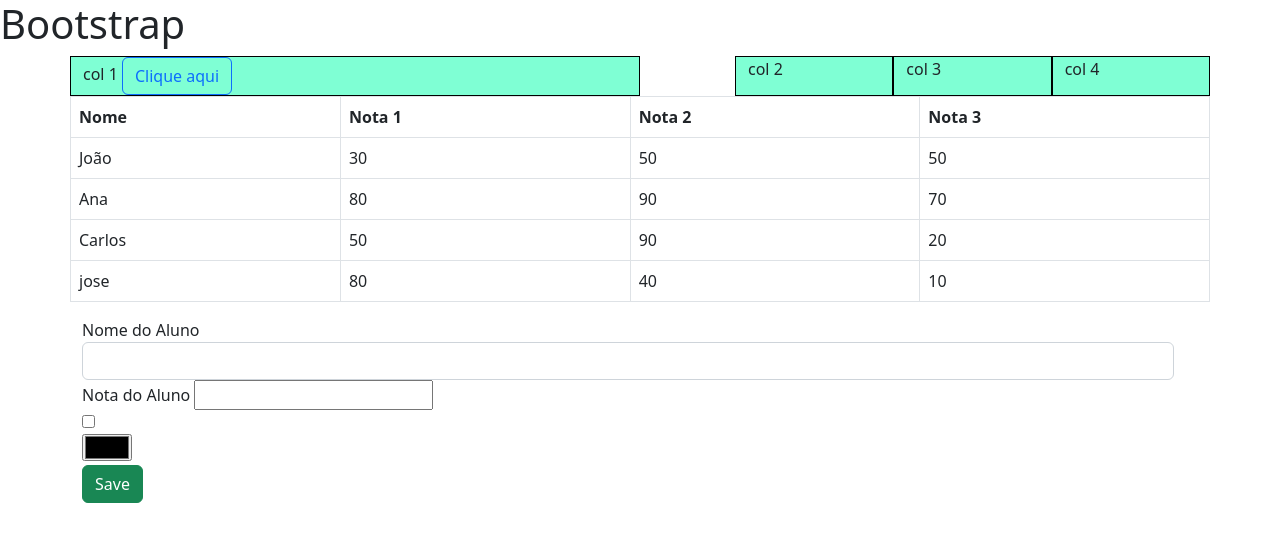
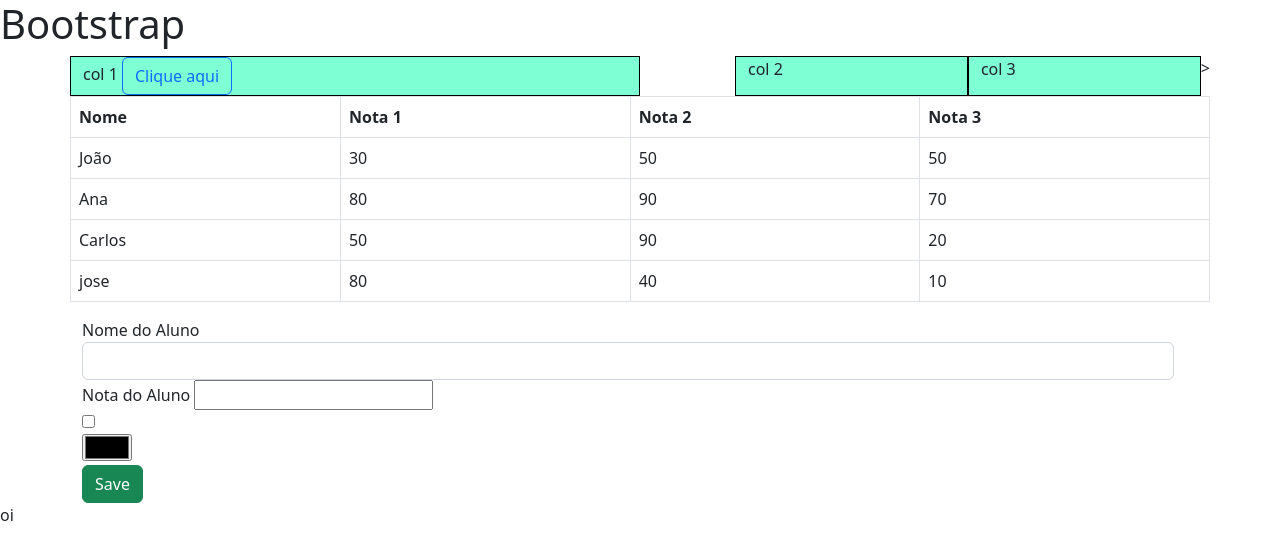
Before and after one commit to DaviRamalhow/aula-html-css, a plain HTML site: page aula5.html in a window 1280 px wide. Drawn offline with Linux system fonts and the light colour scheme.

Commit message:
alterado css e div

```diff
--- a/aula5.html
+++ b/aula5.html
@@ -50,9 +50,7 @@
             col 3
         </div>
 
-        <div class="col destaque">
-            col 4
-        </div>
+>
 
 <!-- END DIV ROW-->
     </div>
@@ -130,6 +128,9 @@
     </div>
 
 
+    <div>
+        oi
+    </div>
 
 </body>
 
--- a/style.css
+++ b/style.css
@@ -0,0 +1,3 @@
+.Banana {
+    color: aliceblue;
+}
```
